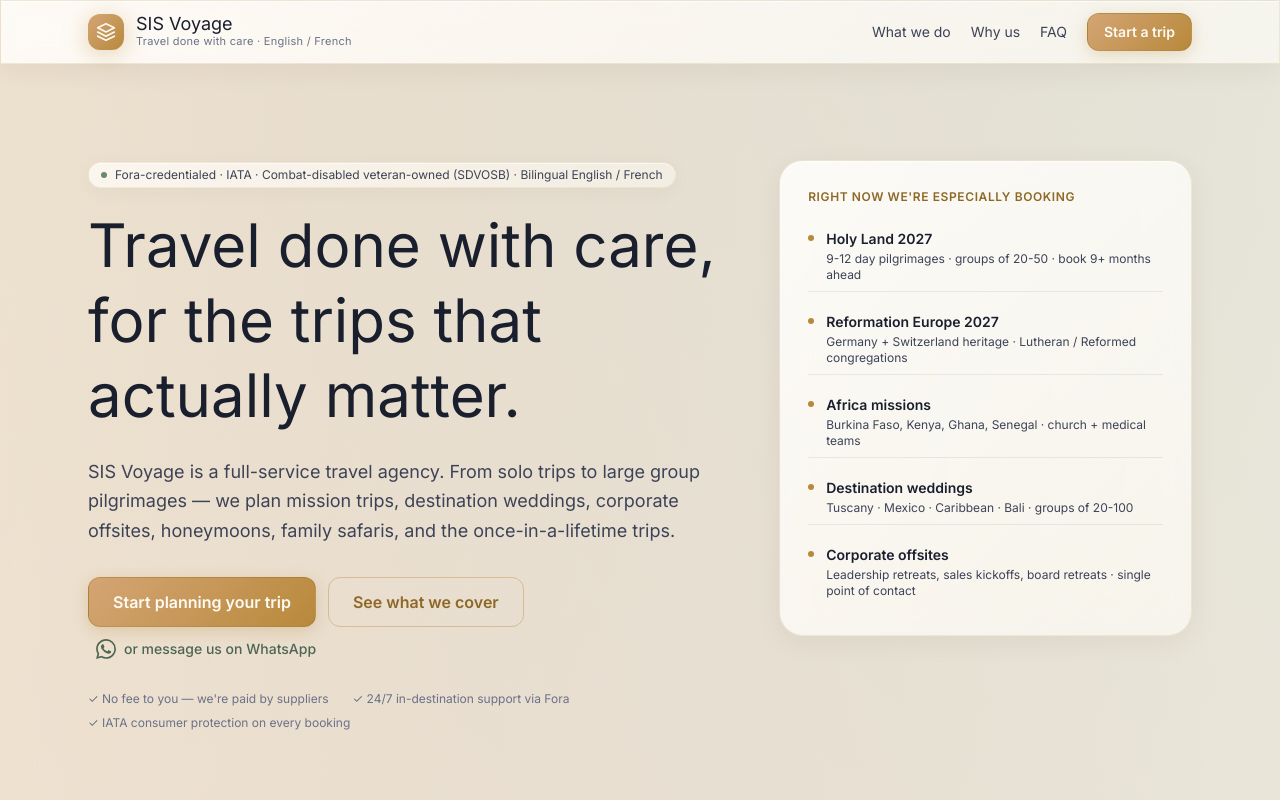
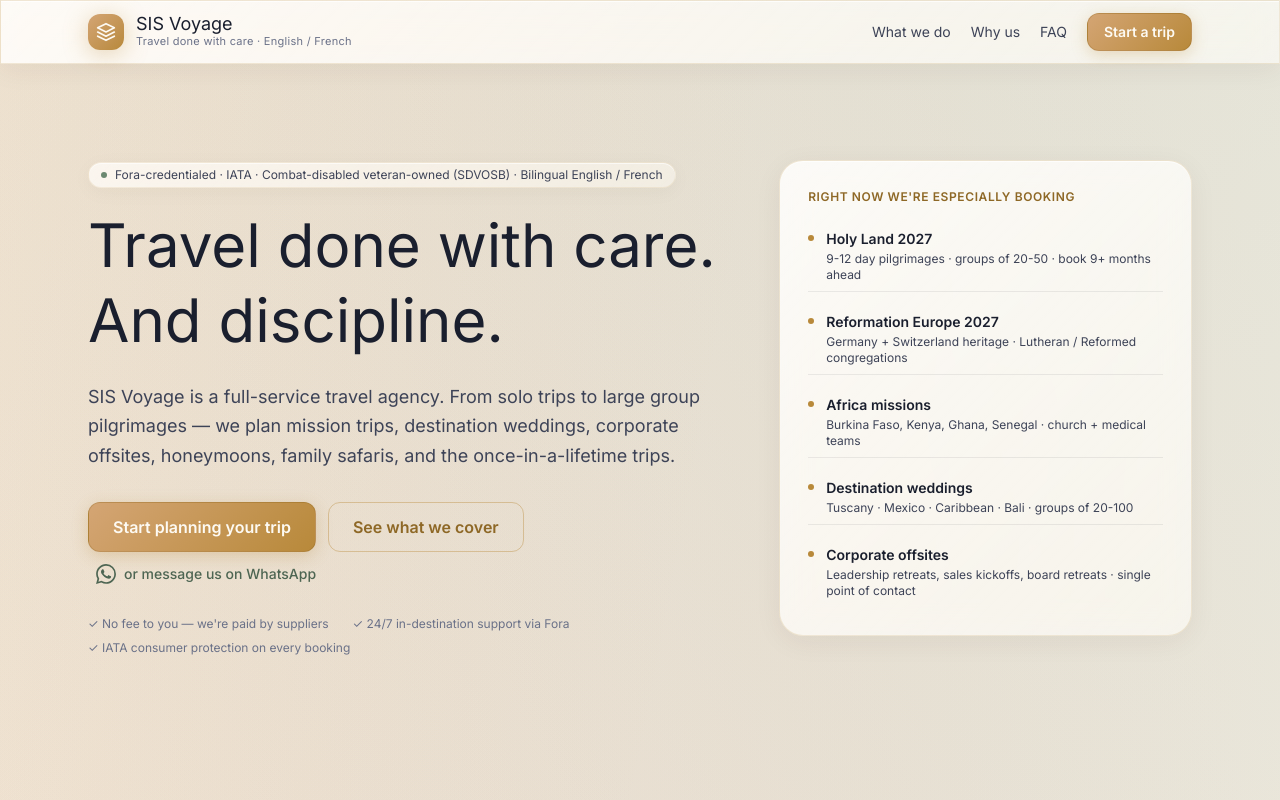
Before and after one commit to aryrae/sis-voyage-website, a Next.js app: page / in a window 1280 px wide. Shown: the top 800 px of the page. Built offline with nearby package versions, Linux system fonts and the light colour scheme.

Commit message:
Hero headline: 'Travel done with care. And discipline.' (subtle veteran touch)

```diff
--- a/app/page.tsx
+++ b/app/page.tsx
@@ -36,7 +36,7 @@
               Fora-credentialed · IATA · Combat-disabled veteran-owned (SDVOSB) · Bilingual English / French
             </div>
             <h1 className="font-[var(--font-display)] text-4xl sm:text-5xl lg:text-6xl leading-tight text-[var(--color-ink-900)]">
-              Travel done with care, for the trips that actually matter.
+              Travel done with care. And discipline.
             </h1>
             <p className="text-base sm:text-lg text-[var(--color-ink-700)] mt-6 leading-relaxed max-w-2xl">
               SIS Voyage is a full-service travel agency. From solo trips to large group
```
